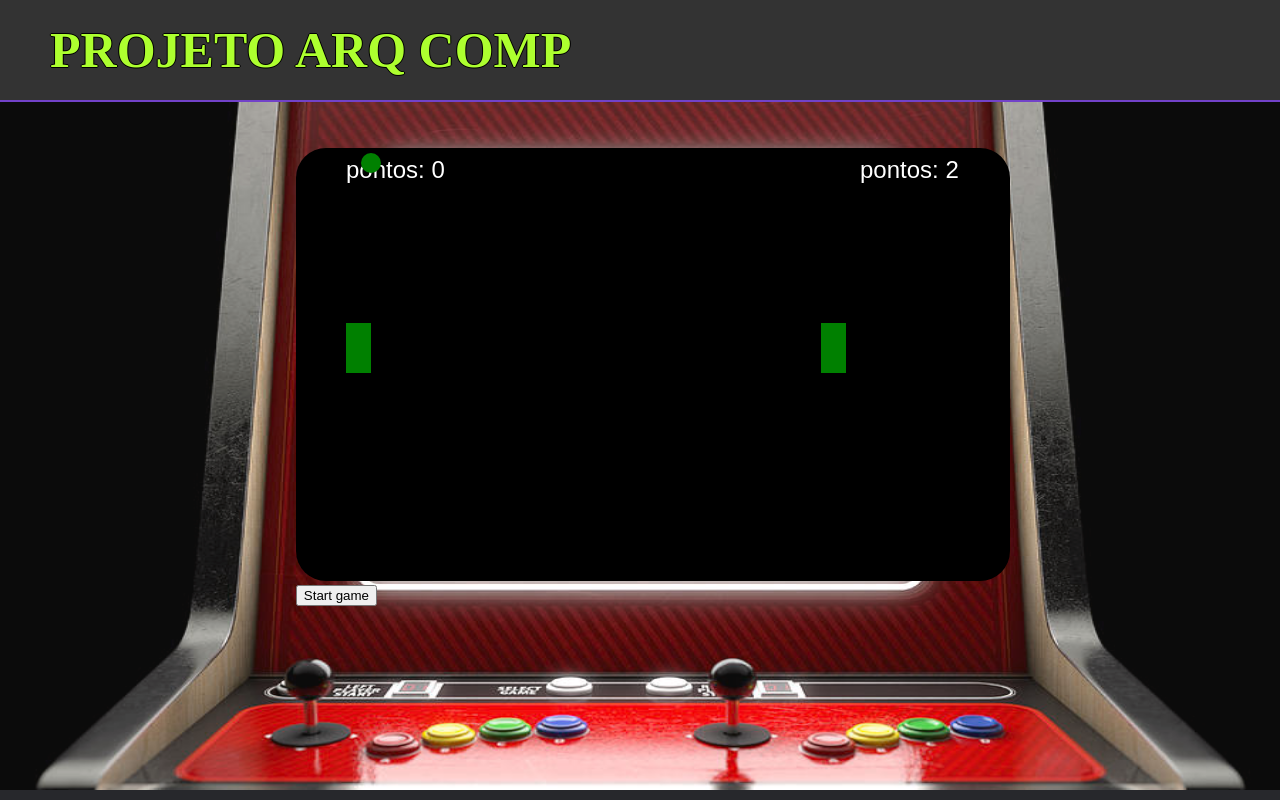
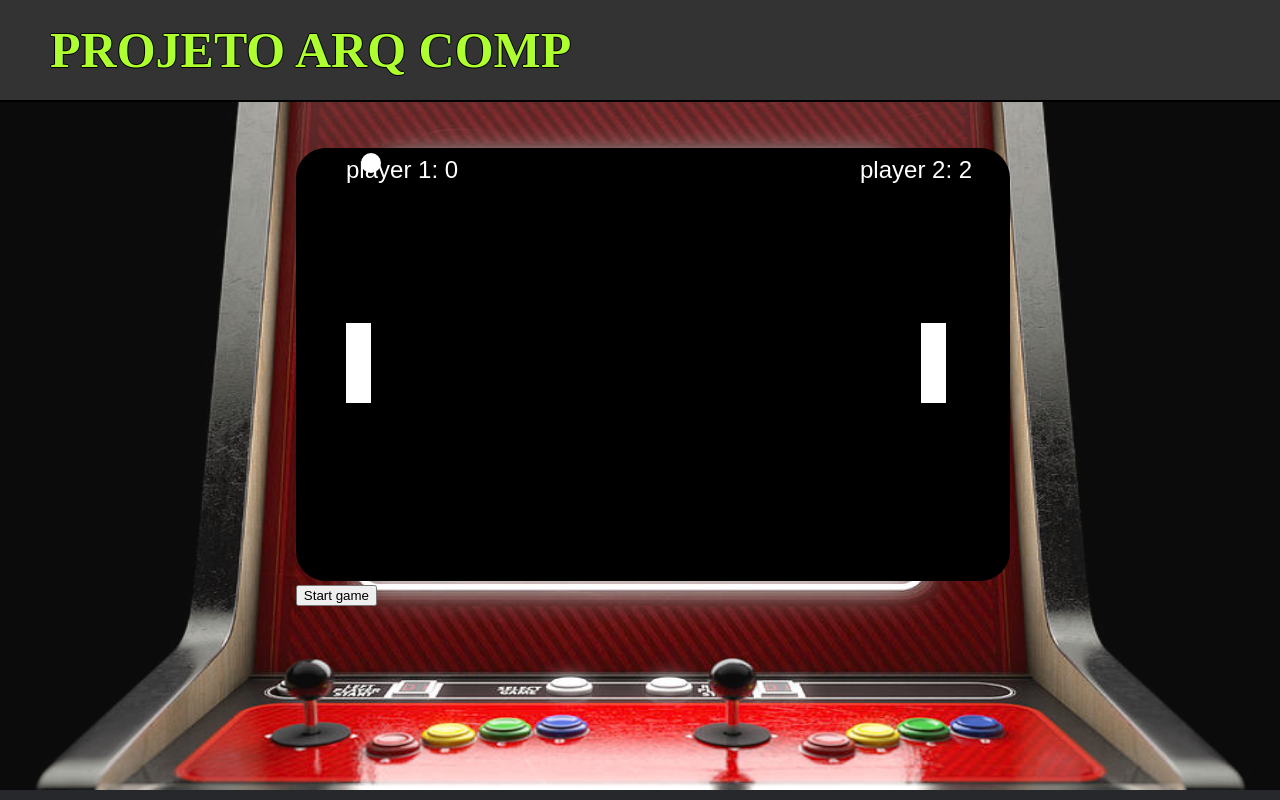
Before and after one commit to RafaelH31/projeto_arq_comp, a website: page site/public/pongmp.html in a window 1280 px wide. Both pictures are taken after a click on the button "Start game". Drawn offline with Linux system fonts and the light colour scheme; a web font is replaced by a local one.

Commit message:
pong arrumado

```diff
--- a/site/public/js/pong.js
+++ b/site/public/js/pong.js
@@ -12,7 +12,7 @@ var qtdclick = 0
     canvas.height = 433;
     ctx.fillStyle = 'black';
     ctx.fillRect(0, 0, canvas.width, canvas.height);
-    ctx.fillStyle = 'green';
+    ctx.fillStyle = 'white';
 
 
 
@@ -33,13 +33,13 @@ var qtdclick = 0
       ctx.clearRect(0, 0, canvas.width, canvas.height);
       ctx.fillStyle = 'black';
       ctx.fillRect(0, 0, canvas.width, canvas.height);
-      ctx.fillStyle = 'green';
-      ctx.fillRect(50, leftraqtY, 25, 50);
-      ctx.fillRect(525, rightraqtY, 25, 50);
+      ctx.fillStyle = 'white';
+      ctx.fillRect(50, leftraqtY, 25, 80);
+      ctx.fillRect(625, rightraqtY, 25, 80);
       ctx.fillStyle = 'white';
       ctx.font = '24px Arial';
-      ctx.fillText('pontos: ' + leftraqtpont, 50, 30);
-      ctx.fillText('pontos: ' + rightraqtpont, canvas.width - 150, 30);
+      ctx.fillText('player 1: ' + leftraqtpont, 50, 30);
+      ctx.fillText('player 2: ' + rightraqtpont, canvas.width - 150, 30);
       drawbola();
     }
     function drawbola() {
@@ -50,7 +50,7 @@ var qtdclick = 0
       }
       if (
         (bolaX < 75 && bolaY > leftraqtY && bolaY < leftraqtY + 50) ||
-        (bolaX > 525 && bolaY > rightraqtY && bolaY < rightraqtY + 50)
+        (bolaX > 625 && bolaY > rightraqtY && bolaY < rightraqtY + 50)
       ) {
         bolavelX = -bolavelX;
       }
@@ -71,7 +71,7 @@ var qtdclick = 0
         }
       }
 
-      ctx.fillStyle = 'green';
+      ctx.fillStyle = 'white';
       ctx.beginPath();
       ctx.arc(bolaX, bolaY, 10, 0, Math.PI * 2);
       ctx.fill();
@@ -90,16 +90,16 @@ var qtdclick = 0
   bolavelY = 0;
 
   if (winner == 'Right') {
-    //o post aqui
+
     ctx.fillStyle = 'white';
-    ctx.font = '48px Arial';
-    ctx.fillText(winner + ' Player Wins!', canvas.width / 2 - 150, canvas.height / 2);
+    ctx.font = '38px Arial';
+    ctx.fillText(' Player 2 Wins!', canvas.width / 2 - 150, canvas.height / 2);
   }
   if(winner =='Left'){
-    //ou aqui
+
     ctx.fillStyle = 'white';
-    ctx.font = '48px Arial';
-    ctx.fillText(winner + ' Player Wins!', canvas.width / 2 - 150, canvas.height / 2);
+    ctx.font = '38px Arial';
+    ctx.fillText(' Player 1 Wins!', canvas.width / 2 - 150, canvas.height / 2);
   }
 
   clearInterval(gameinter);
--- a/site/public/styles/pong.css
+++ b/site/public/styles/pong.css
@@ -17,7 +17,7 @@ body {
     justify-content: space-between;
     align-items: center;
     padding: 0 50px;
-    border-bottom: 2px solid #7242C9;
+    border-bottom: 2px solid black;
     z-index: 99;
 }
 
```
